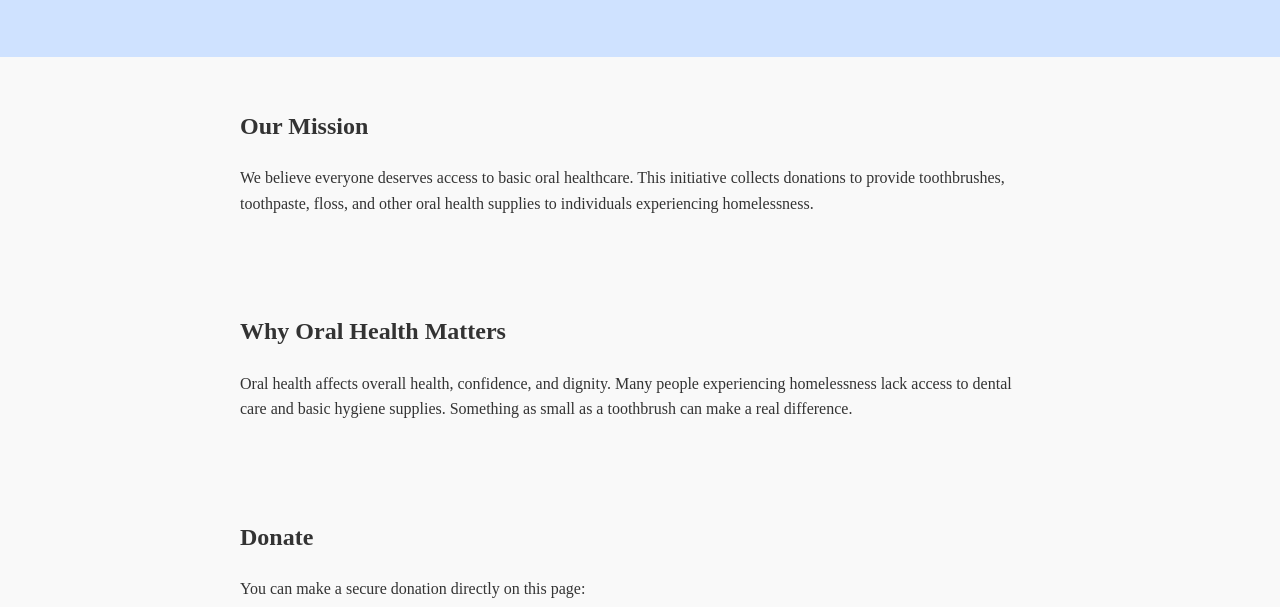
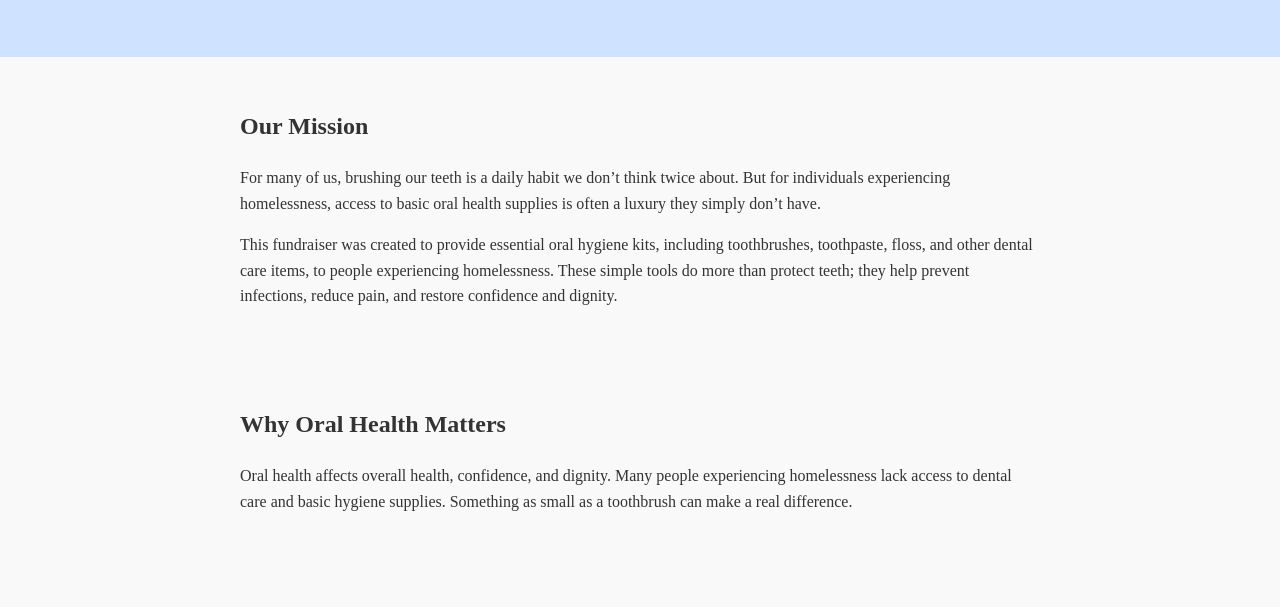
Before and after one commit to smile-forward/improvingchildrenssmiles, a plain HTML site: page index.html in a window 1280 px wide. Shown: the part 135-742 px from the top of the page. Drawn offline with Linux system fonts and the light colour scheme.

Commit message:
Update index.html

```diff
--- a/index.html
+++ b/index.html
@@ -81,9 +81,12 @@
 <section>
   <h2>Our Mission</h2>
   <p>
-    We believe everyone deserves access to basic oral healthcare.
-    This initiative collects donations to provide toothbrushes, toothpaste,
-    floss, and other oral health supplies to individuals experiencing homelessness.
+    For many of us, brushing our teeth is a daily habit we don’t think twice about.
+    But for individuals experiencing homelessness, access to basic oral health supplies is often a luxury they simply don’t have.
+  </p>
+  <p>
+    This fundraiser was created to provide essential oral hygiene kits, including toothbrushes, toothpaste, floss, and other dental care items, to people experiencing homelessness.
+    These simple tools do more than protect teeth; they help prevent infections, reduce pain, and restore confidence and dignity.
   </p>
 </section>
 
```
